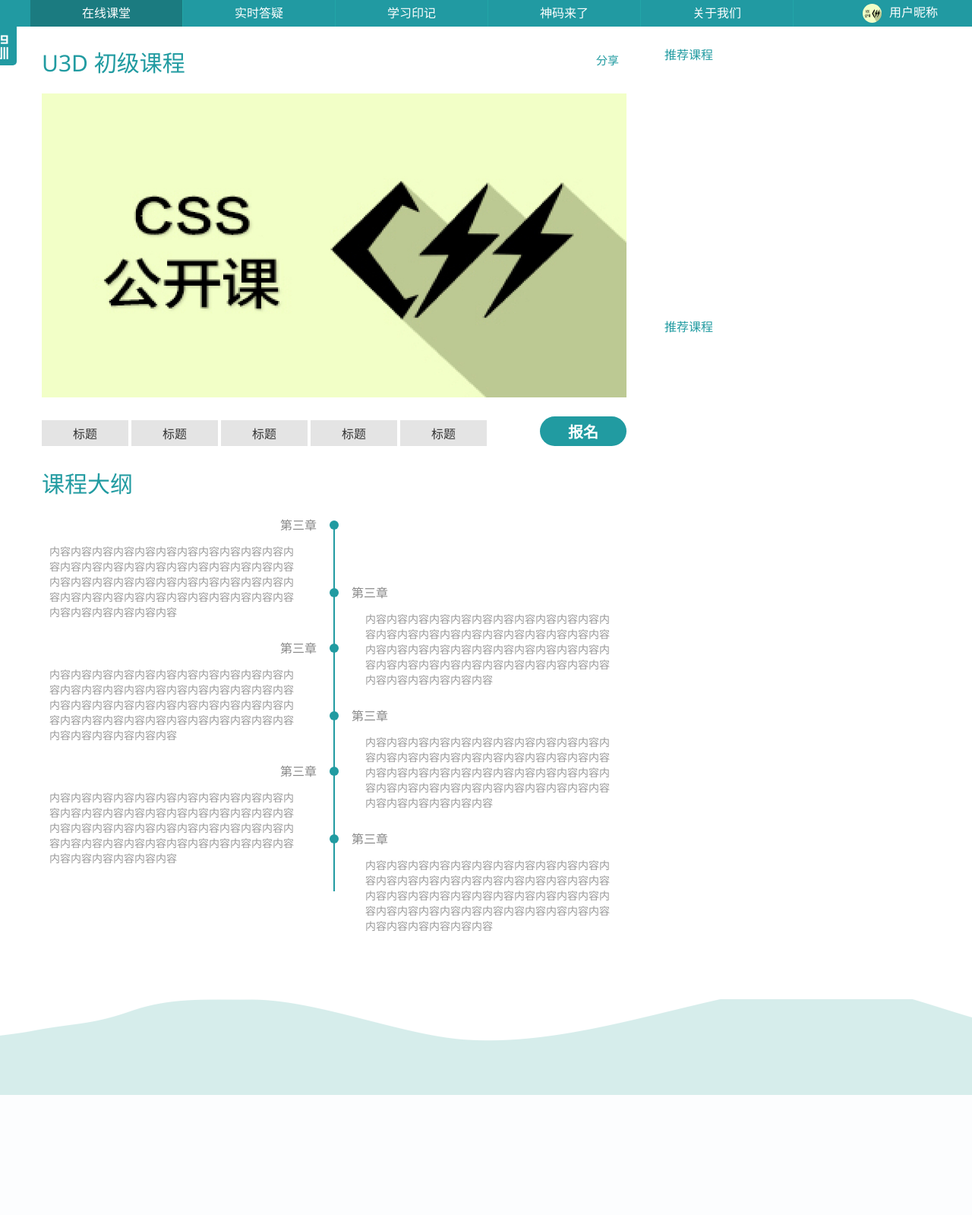
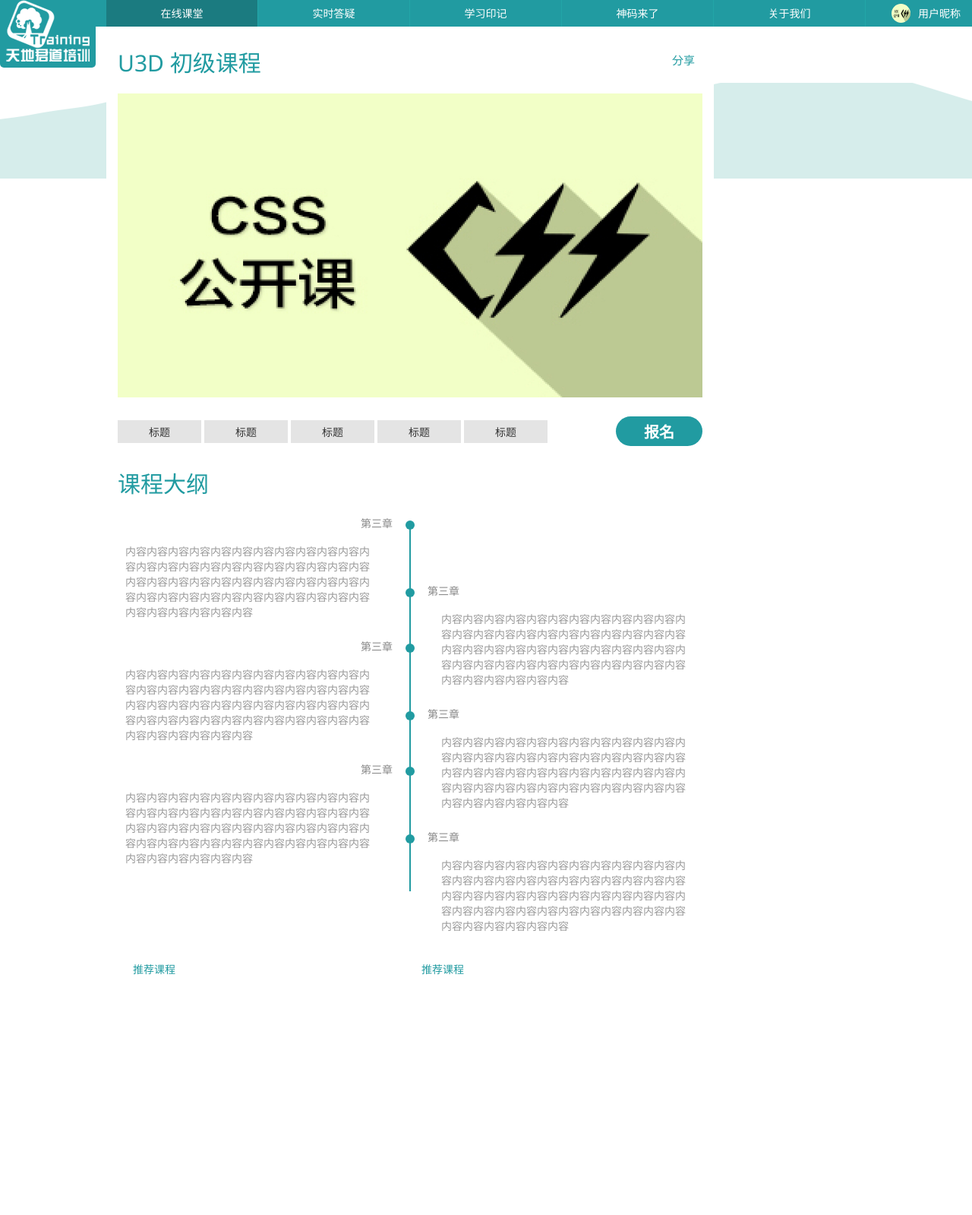
Before and after one commit to xiha123/tiandi, a CodeIgniter app: page /database/index.php/course/index in a window 1280 px wide. Shown: the whole page at 76% size. Before the commit the page ends 1441 px from the top, so only its background shows below. Run offline with CodeIgniter, Linux system fonts and the light colour scheme.

Commit message:
fix css
1. update global css
2. update part of home css

```diff
--- a/application/views/pages/home.php
+++ b/application/views/pages/home.php
@@ -7,7 +7,6 @@
 
 <div class="main">
 	<div class="wrapper">
-
 
 		<div class="slider">
 			<div class="left-slider">
@@ -49,10 +48,8 @@
 					</div>
 				</div>
 
-
 			</div>
 		</div>
-
 
 		<div class="tab">
 			<ul>
--- a/application/views/widgets/nav.php
+++ b/application/views/widgets/nav.php
@@ -1,23 +1,19 @@
 <div class="header">
-    <div class="wrapper header-nav">
-        <a href="./"><img class="logo" src="static/image/logo.png" height="" width="" alt="天地培训"></a>
-        <ul class="nav">
-            <li><a href="" class="home">在线课堂</a></li>
+    <div class="wrapper">
+        <a href="/"><img class="logo" src="static/image/logo.png" height="81" width="110" alt="天地培训logo"></a>
+        <ul class="nav cf">
+            <li><a href="" class="active">在线课堂</a></li>
             <li><a href="">实时答疑</a></li>
             <li><a href="">学习印记</a></li>
             <li><a href="">神码来了</a></li>
             <li><a href="">关于我们</a></li>
         </ul>
-
         <div class="user">
-            <img src="./static/image/test.jpg">用户昵称
-            <div class="login_data">
-                <ul>
-                    <li>用户资料</li>
-                    <li>退出登录</li>
-                </ul>
-            </div>
+            <img src="./static/image/test.jpg" height="25" width="25" alt="avatar">用户昵称
+            <ul class="user-menu">
+                <li><a href="">用户资料</a></li>
+                <li><a href="">退出登录</a></li>
+            </ul>
         </div>
-
     </div>
 </div>
--- a/static/css/global.css
+++ b/static/css/global.css
@@ -4,6 +4,7 @@ html{color:#000;background:#FFF}body,div,dl,dt,dd,ul,ol,li,h1,h2,h3,h4,h5,h6,pre
 /* global tags */
 html {
     font-family:"Segoe UI", "Lucida Grande", Helvetica, "Microsoft YaHei", FreeSans, Arimo, "Droid Sans","wenquanyi micro hei","Hiragino Sans GB", "Hiragino Sans GB W3", Arial, sans-serif;
+    font-size:14px;
     -webkit-font-smoothing:antialiased;
     -moz-osx-font-smoothing:grayscale;
 	color:#333;
@@ -20,14 +21,14 @@ textarea {
 /* global classes */
 .cf {
     *zoom:1;
-    &:after {
+}
+.cf:after {
     content:"";
     display:block;
     clear:both;
     height:0;
     overflow:hidden;
     visibility:hidden;
-    }
 }
 .fl {
     float:left;
@@ -44,26 +45,83 @@ textarea {
     text-overflow:ellipsis;
 }
 .wrapper {
-	width:1200px;
+	width:1000px;
 	margin:0 auto;
 }
 
 /* header widget */
-.header {background:#219aa2;}
-.header-nav{position:relative; height:35px;}
-.header .logo{position:absolute;top:0px;left:-150px;background:#219aa2;border-radius:0 0 5px 5px;padding:6px;padding-top:0px;}
+.header {
+    background:#219ba1;
+}
+.header .wrapper {
+    position:relative;
+}
+.header .logo {
+    position:absolute;
+    top:0px;
+    left:-140px;
+    background:#219ba1;
+    border-radius:0 0 5px 5px;
+    padding:8px;
+    padding-top:0px;
+}
 
 /* nav widget */
-.nav li{position:relative;overflow:hidden;border-right:1px solid #22a6a8;float:left;height:35px;line-height:35px;text-align:center}
-.nav a{display:block;width:200px;color:#fff;}
-.nav a:hover{background:#1b7b80}
-.nav .home{background:#1b7b80}
-.user{padding:0 5px;height:35px;width:auto;float:right;position:relative;}
-.user img{float:left;width:25px;margin-right:10px;height:25px; border-radius:35px;margin-top:5px}
-.user {line-height:32px; color:#fff;}
-.user:hover .login_data{display:block}
-.user .login_data{display:none;position:absolute;top:35px;z-index:999999;width:100%;background:#fff;color:#333;border:1px solid #dcdcdc;border-top:none;overflow:hidden;}
-.user .login_data li{text-align:center;font-size:14px;}
+.nav a {
+    float:left;
+    box-sizing:border-box;
+    border-right:1px solid #22a6a8;
+    width:20%;
+    color:#fff;
+    height:35px;
+    line-height:35px;
+    text-align:center
+}
+.nav .active,
+.nav a:hover {
+    background:#1b7b80
+}
+
+/* user widget */
+.user {
+    position:absolute;
+    top:0;
+    right:-140px;
+    height:35px;
+    line-height:35px;
+    color:#fff;
+    padding:0 15px;
+}
+.user img {
+    float:left;
+    margin-right:10px;
+    border-radius:13px;
+    margin-top:5px
+}
+.user:hover .user-menu {
+    display:block;
+}
+.user-menu {
+    display:none;
+    position:absolute;
+    top:35px;
+    left:0;
+    z-index:1000;
+    width:100%;
+    background:#fff;
+    border:1px solid #f0f0f0;
+    border-top:0;
+}
+.user-menu a {
+    display:block;
+    text-align:center;
+}
+.user-menu a:hover {
+    background:#f0f0f0;
+}
 
 /* footer widget */
-.footer{ float:left;background:url(../static/image/footer.png) repeat-x bottom; width:100%;min-height:200px;z-index:1; }
+.footer {
+    background:url(../image/footer.png) repeat-x bottom;
+    height:200px;
+}
```
Also changed, not shown: static/css/home.css (+8 -4 lines), static/image/logo.png. Lines whose indentation alone changed are shown as unchanged.
